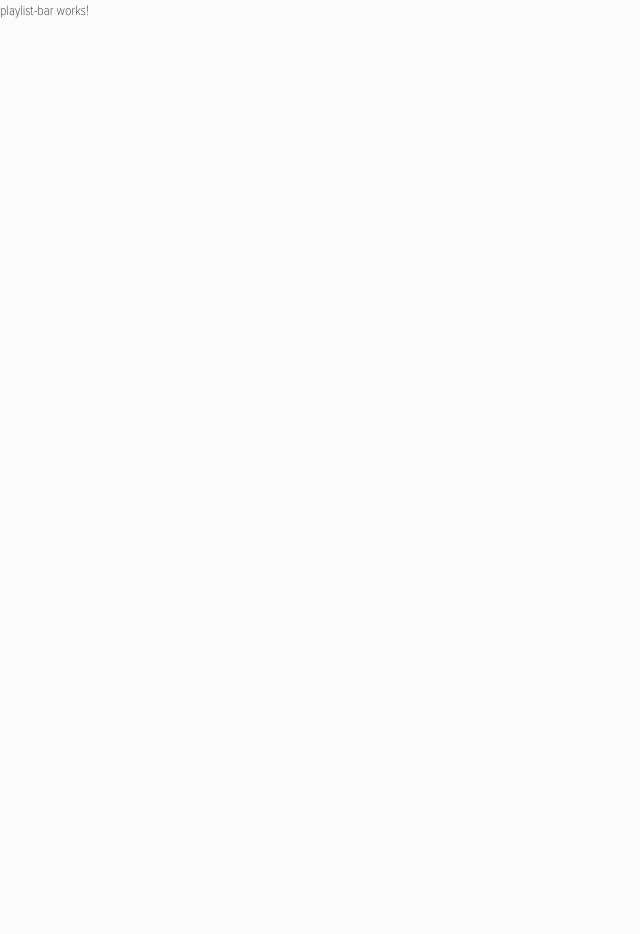
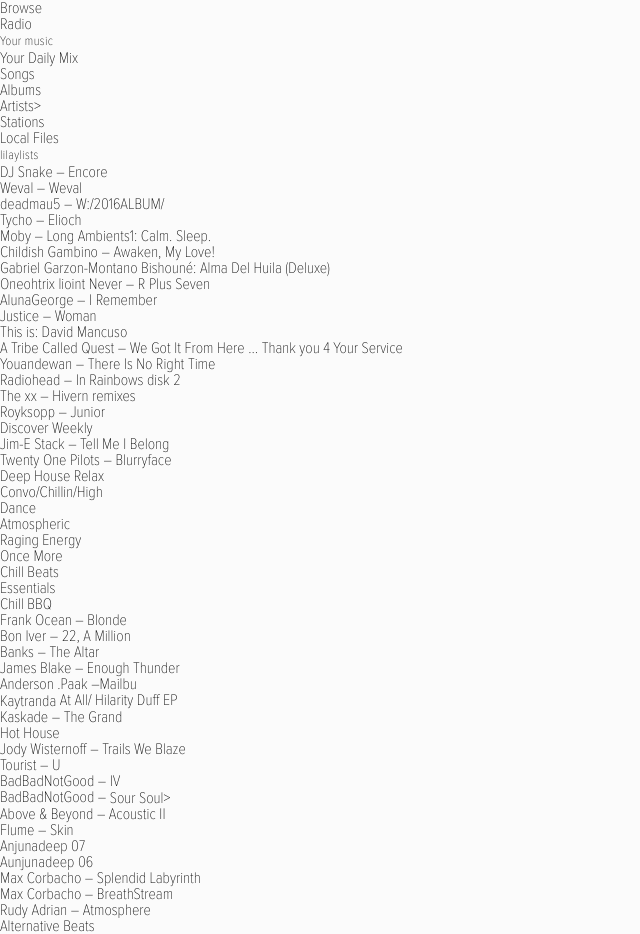
Before and after one commit to London804/personalSite, an Angular app in the folder Pens/: page /spotify in a window 1280 px wide. Shown: the top 934 px of the page, without its empty margins (0-640 px from the left). Before the commit the page ends 800 px from the top, so only its background shows below. Built offline with nearby package versions, Linux system fonts and the light colour scheme.

Commit message:
working on adding songs to playlist

```diff
--- a/Pens/src/app/spotify-ui/playlist-bar/playlist-bar.component.html
+++ b/Pens/src/app/spotify-ui/playlist-bar/playlist-bar.component.html
@@ -1,3 +1,84 @@
-<p>
-  playlist-bar works!
-</p>
+<section>
+	<ul>
+	  <li>Browse</li>
+	  <li>Radio</li>
+	</ul>
+
+	<ul>
+		<h6 class="t-calis">Your music</h6>
+		<li>Your Daily Mix</li>
+		<li>Songs</li>
+		<li>Albums</li>
+		<li>Artists></li>
+		<li>Stations</li>
+		<li>Local Files</li>
+	</ul>
+
+	<ul>
+		<h6 class="t-calis">lilaylists</h6>
+		<li>DJ Snake – Encore</li>
+		<li>Weval – Weval</li>
+		<li>deadmau5 – W:/2016ALBUM/</li>
+		<li>Tycho – Elioch</li>
+		<li>Moby – Long Ambients1: Calm. Sleep.</li>
+		<li>Childish Gambino – Awaken, My Love!</li>
+		<li>Gabriel Garzon-Montano Bishouné: Alma Del Huila (Deluxe)</li>
+		<li>Oneohtrix lioint Never – R Plus Seven</li>
+		<li>AlunaGeorge – I Remember</li>
+		<li>Justice – Woman</li>
+		<li>This is: David Mancuso</li>
+		<li>A Tribe Called Quest – We Got It From Here ... Thank you 4 Your Service</li>
+		<li>Youandewan – There Is No Right Time</li>
+		<li>Radiohead – In Rainbows disk 2</li>
+		<li>The xx – Hivern remixes</li>
+		<li>Royksopp – Junior</li>
+		<li>Discover Weekly</li>
+		<li>Jim-E Stack – Tell Me I Belong</li>
+		<li>Twenty One Pilots – Blurryface</li>
+		<li>Deep House Relax</li>
+		<li>Convo/Chillin/High</li>
+		<li>Dance</li>
+		<li>Atmospheric</li>
+		<li>Raging Energy</li>
+		<li>Once More</li>
+		<li>Chill Beats</li>
+		<li>Essentials</li>
+		<li>Chill BBQ</li>
+		<li>Frank Ocean – Blonde</li>
+		<li>Bon Iver – 22, A Million</li>
+		<li>Banks – The Altar</li>
+		<li>James Blake – Enough Thunder</li>
+		<li>Anderson .Paak –Mailbu</li>
+		<li><span class='t-caps'>Kaytranda</span> At All/ Hilarity Duff EP</li>
+		<li>Kaskade – The Grand</li>
+		<li>Hot House</li>
+		<li>Jody Wisternoff – Trails We Blaze</li>
+		<li>Tourist – U</li>
+		<li>BadBadNotGood – IV</li>
+		<li>BadBadNotGood – <span class="t-caps">Sour Soul></span></li>
+		<li>Above & Beyond – Acoustic II</li>
+		<li>Flume – Skin</li>
+		<li>Anjunadeep 07</li>
+		<li>Aunjunadeep 06</li>
+		<li>Max Corbacho – Splendid Labyrinth</li>
+		<li>Max Corbacho – BreathStream</li>
+		<li>Rudy Adrian – Atmosphere</li>
+		<li>Alternative Beats</li>
+		<li>Radiohead – A Moon Shaped Pool</li>
+		<li>mediative sleep</li>
+		<li><span class="t-caps">Kaytranada</span> – 99.9%</li>
+		<li></li>
+		<li></li>
+		<li></li>
+		<li></li>
+		<li></li>
+		<li></li>
+		<li></li>
+		<li></li>
+		<li></li>
+		<li></li>
+		<li></li>
+		<li></li>
+		<li></li>
+	</ul>
+</section>
```
